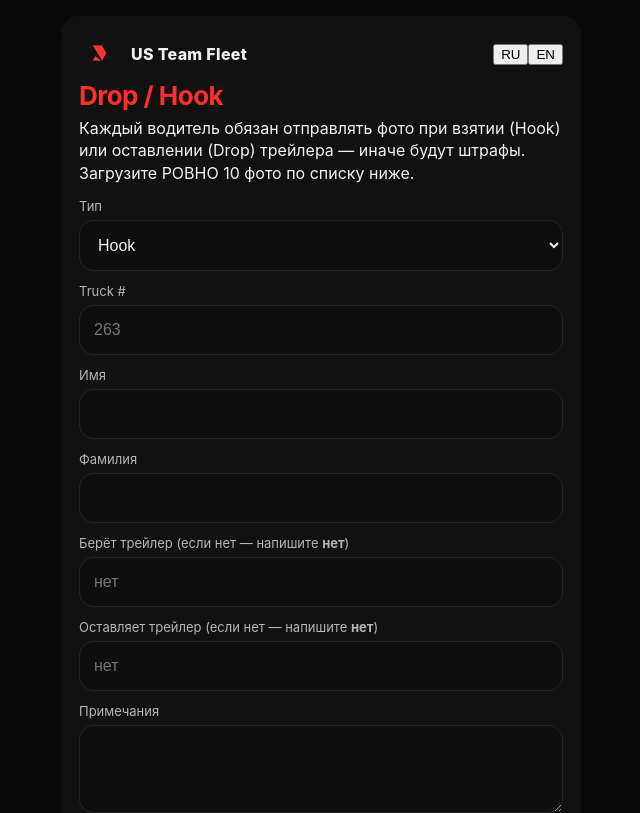
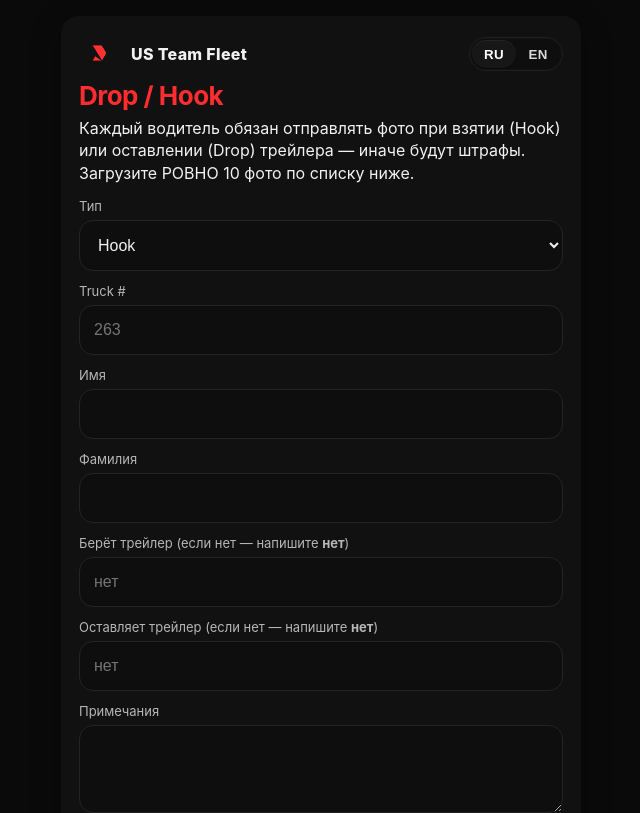
Before and after one commit to danmiller22/222, a Next.js app in the folder drop-hook-vercel-fixed-public/: page / in a window 1280 px wide. Shown: the top 813 px of the page, without its empty margins (319-959 px from the left). Built offline with nearby package versions, Linux system fonts and the light colour scheme; no server answers.

Commit message:
Update globals.css

```diff
--- a/drop-hook-vercel-fixed-public/app/globals.css
+++ b/drop-hook-vercel-fixed-public/app/globals.css
@@ -3,7 +3,7 @@
   --panel:#111;
   --ink:#f1f1f1;
   --muted:#b6b6b6;
-  --accent:#ff2d2d; /* красный */
+  --accent:#ff2d2d;
   --radius:18px;
 }
 *{box-sizing:border-box}
@@ -13,7 +13,7 @@ a{color:inherit;text-decoration:none}
 .container{min-height:100vh;display:grid;place-items:center;padding:16px}
 .card{width:100%;max-width:520px;background:var(--panel);border-radius:var(--radius);box-shadow:0 10px 30px rgba(0,0,0,.35);padding:18px}
 
-.logo{display:flex;align-items:center;gap:12px;margin-bottom:6px}
+.logo{display:flex;align-items:center;gap:12px;margin-bottom:6px;justify-content:space-between}
 .logo img{display:block;height:40px;width:40px;object-fit:contain}
 .brand{font-weight:800;letter-spacing:.02em}
 
@@ -31,29 +31,11 @@ textarea{min-height:88px;resize:vertical}
 
 .photos{margin-top:10px}
 .photos-note{font-size:14px;margin-bottom:10px;color:var(--muted)}
-.photos-grid{display:grid;grid-template-columns:1fr 1fr;gap:10px}
-@media(max-width:480px){ .photos-grid{grid-template-columns:1fr;} }
+.angles{margin:8px 0 10px;padding-left:18px;color:var(--muted);font-size:13px;line-height:1.35}
+.picker{margin-top:10px;border:1px dashed #2a2a2a;border-radius:14px;background:#0d0d0d;padding:14px}
+.picker input{width:100%}
+.hint{margin-top:6px;color:var(--muted);font-size:12px}
 
-.photo-input{
-  position:relative;
-  border:1px dashed #2a2a2a;
-  background:#0d0d0d;
-  border-radius:14px;
-  padding:14px;
-}
-.photo-index{
-  position:absolute;top:8px;left:10px;
-  background:#1a1a1a;color:#ddd;border-radius:999px;
-  font-size:12px;padding:2px 7px
-}
-.photo-input input{
-  width:100%;
-  padding:40px 12px 40px;
-  border:0;border-radius:12px;
-  background:#131313;color:#ddd;
-}
-
-/* кнопка отправки — удобно жать большим пальцем */
 .btn-primary{
   appearance:none;border:0;padding:16px 18px;border-radius:14px;font-weight:800;cursor:pointer;background:var(--accent);color:#fff;margin-top:14px
 }
@@ -64,6 +46,43 @@ textarea{min-height:88px;resize:vertical}
 
 .footer{margin-top:18px;text-align:center;color:#bdbdbd;font-size:12px}
 
+/* Apple-like language toggle */
+.lang-toggle{
+  display:inline-flex;
+  align-items:center;
+  gap:0;
+  padding:2px;
+  border-radius:999px;
+  background:#0e0e0e;
+  border:1px solid #1f1f1f;
+  box-shadow: inset 0 0 0 1px rgba(255,255,255,0.02);
+}
+.lang-toggle .seg{
+  appearance:none;
+  border:0;
+  background:transparent;
+  color:#d9d9d9;
+  font-weight:600;
+  letter-spacing:.02em;
+  padding:6px 12px;
+  height:28px;
+  min-width:44px;
+  border-radius:999px;
+  cursor:pointer;
+  transition:background .15s ease, color .15s ease, box-shadow .15s ease;
+}
+.lang-toggle .seg:hover{ background:#151515; }
+.lang-toggle .seg:focus-visible{
+  outline:none;
+  box-shadow:0 0 0 2px #000, 0 0 0 4px rgba(255,255,255,.12);
+}
+.lang-toggle .seg.active{
+  background:#171717;
+  color:#fff;
+  box-shadow: inset 0 1px 0 rgba(255,255,255,.05), 0 1px 0 rgba(0,0,0,.4);
+}
+@media (hover:none){ .lang-toggle .seg:hover{ background:transparent; } }
+
 .angles{margin:8px 0 10px;padding-left:18px;color:var(--muted);font-size:13px;line-height:1.35}
 .picker{margin-top:10px;border:1px dashed #2a2a2a;border-radius:14px;background:#0d0d0d;padding:14px}
 .picker input{width:100%}
```
